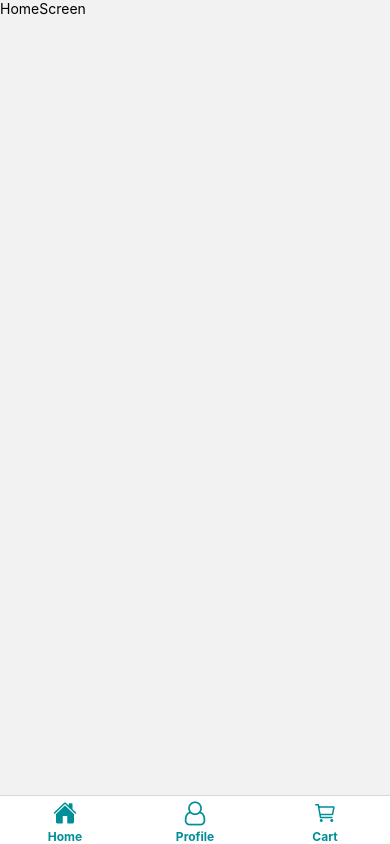
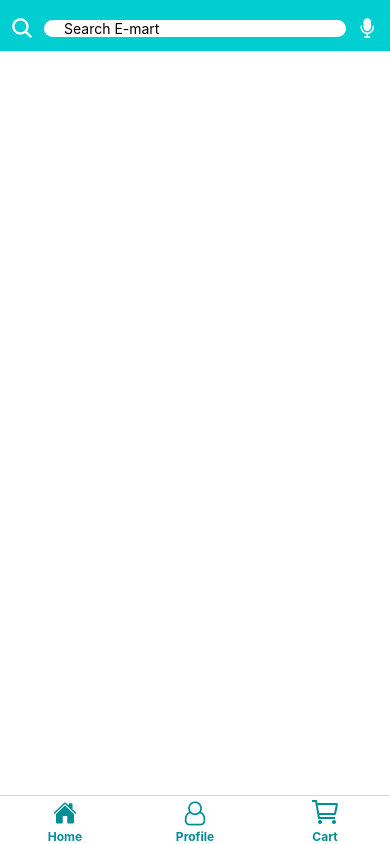
Before and after one commit to saketkumar9040/E-mart-app, a React Native app: screen /Home in a window 390 px wide. Built offline with nearby package versions, Linux system fonts and the light colour scheme.

Commit message:
style - added colors to status bar and navigation bar

```diff
--- a/app.json
+++ b/app.json
@@ -17,6 +17,13 @@
     "ios": {
       "supportsTablet": true
     },
+    "androidStatusBar": {
+      "backgroundColor": "#00ced1",
+      "translucent": false
+    },
+    "androidNavigationBar": {
+      "backgroundColor": "#00ced1"
+    },
     "android": {
       "adaptiveIcon": {
         "foregroundImage": "./assets/adaptive-icon.png",
--- a/navigations/BottomTabNavigator.js
+++ b/navigations/BottomTabNavigator.js
@@ -51,9 +51,9 @@ const BottomTabNavigator = () => {
       headerShown:false,
       tabBarIcon:({focused}) =>
         focused ? (
-          <Ionicons name="cart" size={24} color="#008e97" />
+          <Ionicons name="cart" size={32} color="#008e97" />
           ) :(
-          <Ionicons name="cart-outline" size={24} color="#008e97" />
+          <Ionicons name="cart-outline" size={32} color="#008e97" />
         )
 
     }}/>
--- a/screens/HomeScreen.js
+++ b/screens/HomeScreen.js
@@ -1,14 +1,45 @@
-import { StyleSheet, Text, View } from 'react-native'
 import React from 'react'
+import { StyleSheet, Text, View,SafeAreaView ,Platform, ScrollView, TextInput} from 'react-native';
+import { Ionicons } from '@expo/vector-icons';
 
 const HomeScreen = () => {
   return (
-    <View>
-      <Text>HomeScreen</Text>
-    </View>
+    <SafeAreaView style = {styles.container}>
+      <ScrollView>
+        <View style={styles.searchContainer}>
+        <Ionicons name="search" size={24} color="#fff" />
+        <TextInput
+           placeholder='Search E-mart'
+           style={styles.searchTextInput}
+        />
+        <Ionicons name="mic" size={24} color="#fff" />
+        </View>
+      </ScrollView>
+    </SafeAreaView>
   )
 }
 
 export default HomeScreen
 
-const styles = StyleSheet.create({})
+const styles = StyleSheet.create({
+    container:{
+        // paddingTop : Platform.OS ==="android" ? 40 : 0,
+        flex:1,
+        backgroundColor:'white',
+    },
+    searchContainer:{
+        flexDirection:"row",
+        alignItems:"center",
+        padding:10,
+        paddingTop:15,
+        backgroundColor:"#00ced1",
+
+    },
+    searchTextInput:{
+        flex:1,
+        paddingLeft:20,
+        marginHorizontal:10,
+        backgroundColor:'#fff',
+        borderRadius:20,
+    }
+});
```
